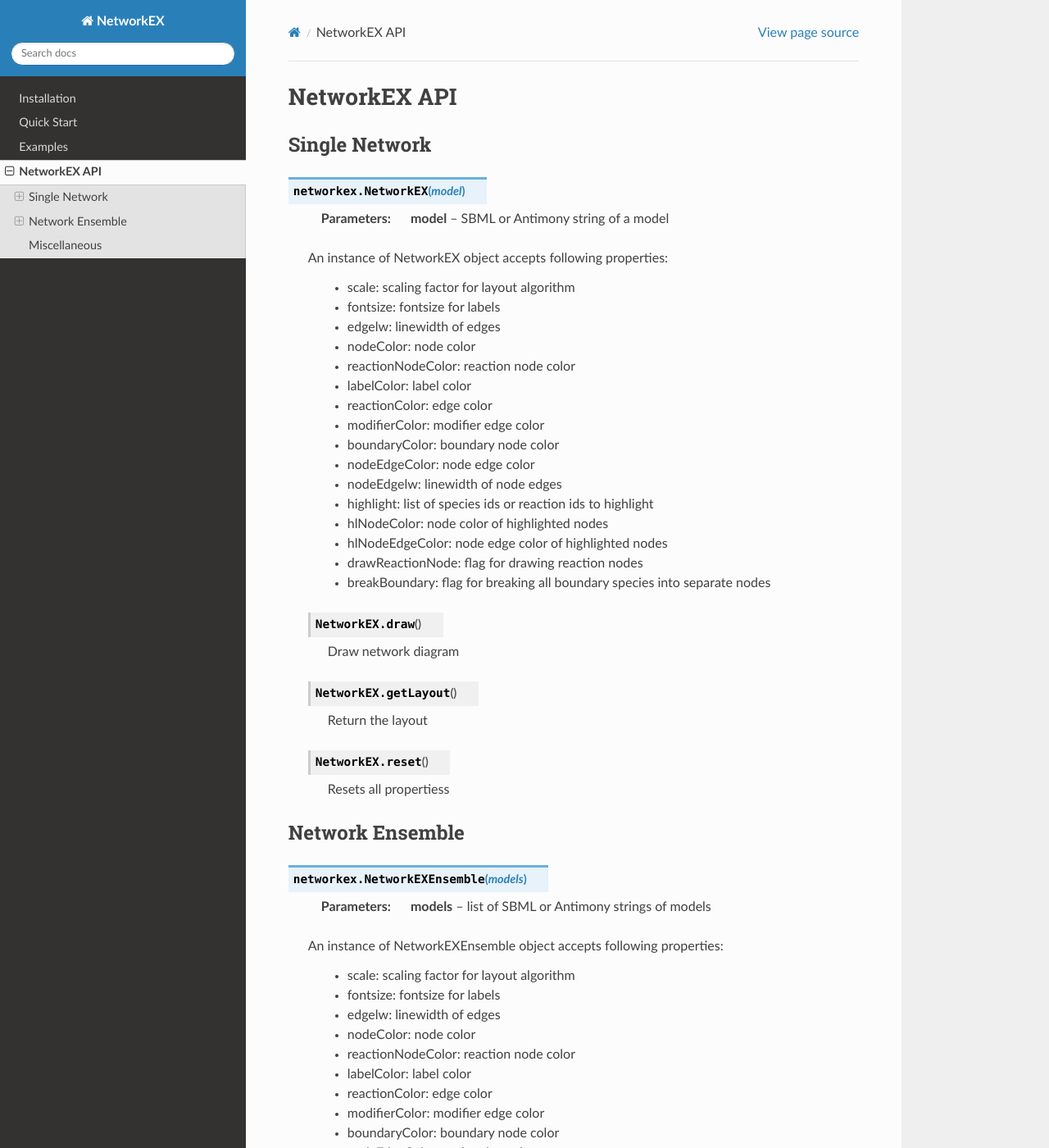
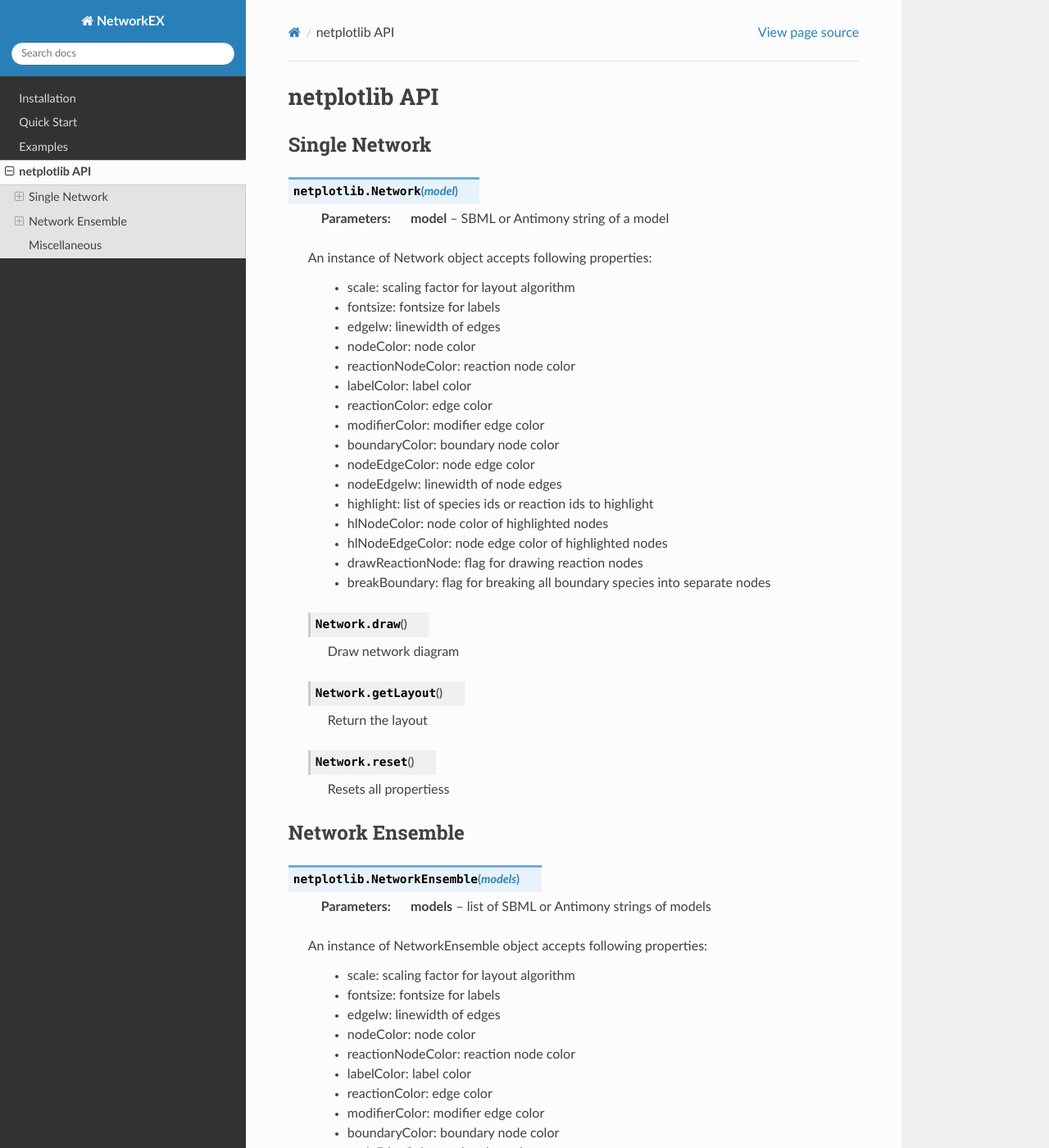
Before and after one commit to kirichoi/netplotlib, a Sphinx documentation site: the page built from doc/API.rst, in a window 1280 px wide and 1400 px high. Shown: the whole window at 82% size. Built offline with Sphinx 7.4.7 and the Read the Docs theme 2.0.0, drawn with Linux system fonts in a browser that asks for light colours; the version number could not be read and is left out; some of the changed text lies outside the part shown.

Commit message:
Update docs

```diff
--- a/doc/API.rst
+++ b/doc/API.rst
@@ -1,16 +1,16 @@
 =============
-NetworkEX API
+netplotlib API
 =============
 
 --------------
 Single Network
 --------------
 
-.. method:: networkex.NetworkEX(model)
+.. method:: netplotlib.Network(model)
 
     :param model: SBML or Antimony string of a model
 
-    An instance of NetworkEX object accepts following properties:
+    An instance of Network object accepts following properties:
 
         - scale: scaling factor for layout algorithm
         - fontsize: fontsize for labels
@@ -29,15 +29,15 @@ Single Network
         - drawReactionNode: flag for drawing reaction nodes
         - breakBoundary: flag for breaking all boundary species into separate nodes
 
-    .. method:: NetworkEX.draw()
+    .. method:: Network.draw()
 
         Draw network diagram
 
-    .. method:: NetworkEX.getLayout()
+    .. method:: Network.getLayout()
 
         Return the layout
 
-    .. method:: NetworkEX.reset()
+    .. method:: Network.reset()
 
         Resets all propertiess
 
@@ -46,11 +46,11 @@ Single Network
 Network Ensemble
 ----------------
 
-.. method:: networkex.NetworkEXEnsemble(models)
+.. method:: netplotlib.NetworkEnsemble(models)
 
     :param models: list of SBML or Antimony strings of models
 
-    An instance of NetworkEXEnsemble object accepts following properties:
+    An instance of NetworkEnsemble object accepts following properties:
 
         - scale: scaling factor for layout algorithm
         - fontsize: fontsize for labels
@@ -69,15 +69,15 @@ Network Ensemble
         - drawReactionNode: flag for drawing reaction nodes
         - breakBoundary: flag for breaking all boundary species into separate nodes
 
-    .. method:: NetworkEX.draw()
+    .. method:: Network.draw()
 
         Draw weighted reaction network based on frequency of reactions
 
-    .. method:: NetworkEX.getLayout()
+    .. method:: Network.getLayout()
 
         Return the layout
 
-    .. method:: NetworkEX.reset()
+    .. method:: Network.reset()
 
         Resets all propertiess
 
@@ -86,4 +86,4 @@ Network Ensemble
 Miscellaneous
 -------------
 
-.. autofunction:: networkex.networkex.getVersion
+.. autofunction:: netplotlib.netplotlib.getVersion
--- a/doc/index.rst
+++ b/doc/index.rst
@@ -1,12 +1,12 @@
-.. NetworkEX documentation master file, created by
+.. netplotlib documentation master file, created by
    sphinx-quickstart on Thu Nov  8 15:04:29 2018.
    You can adapt this file completely to your liking, but it should at least
    contain the root `toctree` directive.
 
-Welcome to NetworkEX's documentation!
+Welcome to netplotlib's documentation!
 =====================================
 
-NetworkEX is a simple extension to `NetworkX <https://networkx.github.io/>`_ and `matplotlib <https://matplotlib.org/>`_ to draw reaction network diagrams from SBML or Antimony strings with ease. NetworkEX also supports drawing weighted reaction network diagrams from an ensemble of models based on reaction frequency or user-supplied weights.
+netplotlib is a simple extension to `NetworkX <https://networkx.github.io/>`_ and `matplotlib <https://matplotlib.org/>`_ to draw reaction network diagrams from SBML or Antimony strings with ease. netplotlib also supports drawing weighted reaction network diagrams from an ensemble of models based on reaction frequency or user-supplied weights.
 
 
 .. image:: ../images/mapk.png
--- a/doc/installation.rst
+++ b/doc/installation.rst
@@ -2,10 +2,10 @@
 Installation
 ============
 
-NetworkEX is available through PyPI. To install, run:
+Netplotlib is available through PyPI. To install, run:
 
 .. code-block:: bash
 
-    $ pip install networkex
+    $ pip install netplotlib
 
-NetworkEX is also available by default in `Tellurium <http://tellurium.analogmachine.org/>`_.
+Netplotlib is also available by default in `Tellurium <http://tellurium.analogmachine.org/>`_.
```
Also changed, not shown: doc/start.rst (+9 -9 lines).
